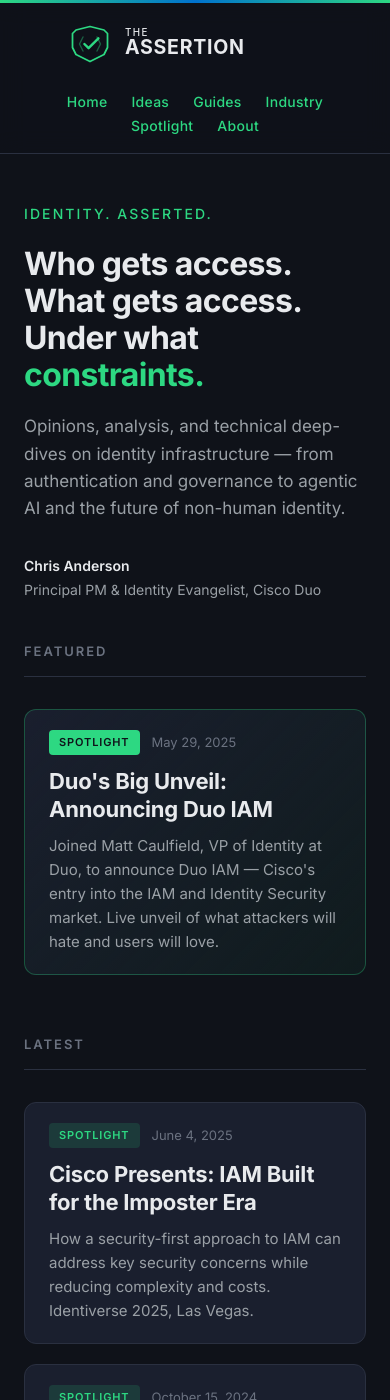
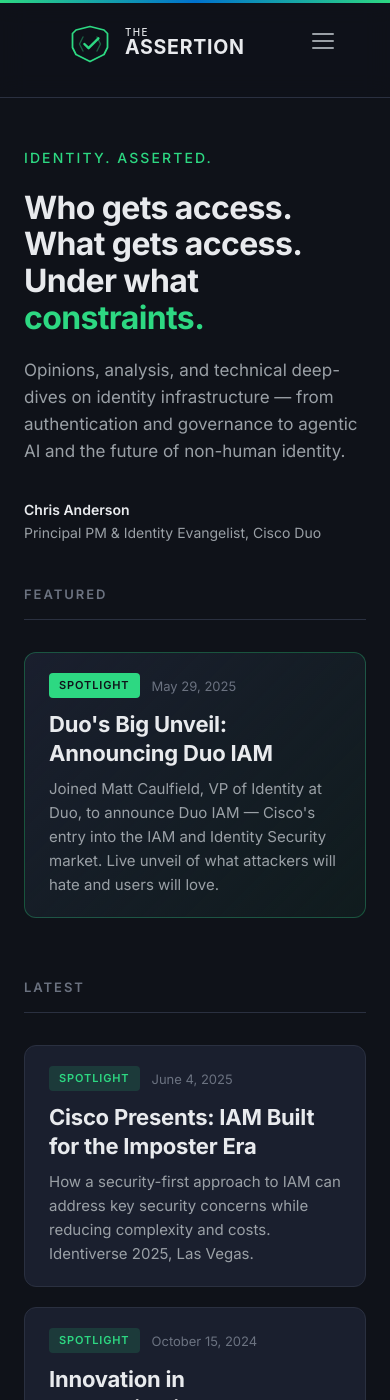
Before and after one commit to christophe81/christophe81.github.io, a Jekyll site: the page built from index.html, in a window 390 px wide and 1400 px high. Built offline with Jekyll 4.4.1, drawn with Linux system fonts in a browser that asks for light colours; the list of posts is cut into pages by our own code.

Commit message:
Add hamburger menu for mobile navigation
On mobile (≤640px), nav links are now hidden behind a hamburger icon
that toggles a vertical dropdown menu. Desktop nav is unchanged.
Pure CSS + vanilla JS, no dependencies.

Co-Authored-By: Claude Opus 4.6 <noreply@anthropic.com>

```diff
--- a/_layouts/default.html
+++ b/_layouts/default.html
@@ -27,6 +27,11 @@
               <p class="site-description">{{ site.description }}</p>
             </div>
 
+            <button class="nav-toggle" aria-label="Toggle navigation" onclick="document.querySelector('.masthead').classList.toggle('nav-open')">
+              <span></span>
+              <span></span>
+              <span></span>
+            </button>
             <nav>
               <a href="{{ site.baseurl }}/">Home</a>
               <a href="{{ site.baseurl }}/ideas">Ideas</a>
--- a/assets/style.scss
+++ b/assets/style.scss
@@ -219,6 +219,7 @@ p > img {
 
 .masthead {
   padding: 16px 0;
+  position: relative;
 
   @include mobile {
     text-align: center;
@@ -247,6 +248,46 @@ p > img {
   display: none;
 }
 
+// Hamburger toggle — hidden on desktop
+.nav-toggle {
+  display: none;
+  background: none;
+  border: none;
+  cursor: pointer;
+  padding: 8px;
+  position: absolute;
+  right: 24px;
+  top: 20px;
+  z-index: 10;
+
+  span {
+    display: block;
+    width: 22px;
+    height: 2px;
+    background: $textSecondary;
+    margin: 5px 0;
+    border-radius: 2px;
+    transition: transform 0.3s, opacity 0.3s;
+  }
+
+  @include mobile {
+    display: block;
+  }
+}
+
+// Animate hamburger to X when open
+.nav-open .nav-toggle {
+  span:nth-child(1) {
+    transform: rotate(45deg) translate(5px, 5px);
+  }
+  span:nth-child(2) {
+    opacity: 0;
+  }
+  span:nth-child(3) {
+    transform: rotate(-45deg) translate(5px, -5px);
+  }
+}
+
 nav {
   float: right;
   margin-top: 12px;
@@ -254,10 +295,11 @@ nav {
   font-size: 14px;
 
   @include mobile {
+    display: none;
     float: none;
-    margin-top: 9px;
-    display: block;
-    font-size: 14px;
+    margin-top: 12px;
+    padding: 16px 0 8px;
+    border-top: 1px solid $border;
   }
 
   a {
@@ -274,9 +316,25 @@ nav {
     }
 
     @include mobile {
-      margin: 0 10px;
-      color: $accent;
+      display: block;
+      margin: 0;
+      padding: 10px 0;
+      text-align: center;
+      font-size: 16px;
+      color: $textSecondary;
+      border-bottom: 1px solid rgba(255, 255, 255, 0.05);
+
+      &:last-child {
+        border-bottom: none;
+      }
     }
+  }
+}
+
+// Show nav when menu is open on mobile
+.nav-open nav {
+  @include mobile {
+    display: block;
   }
 }
 
```
